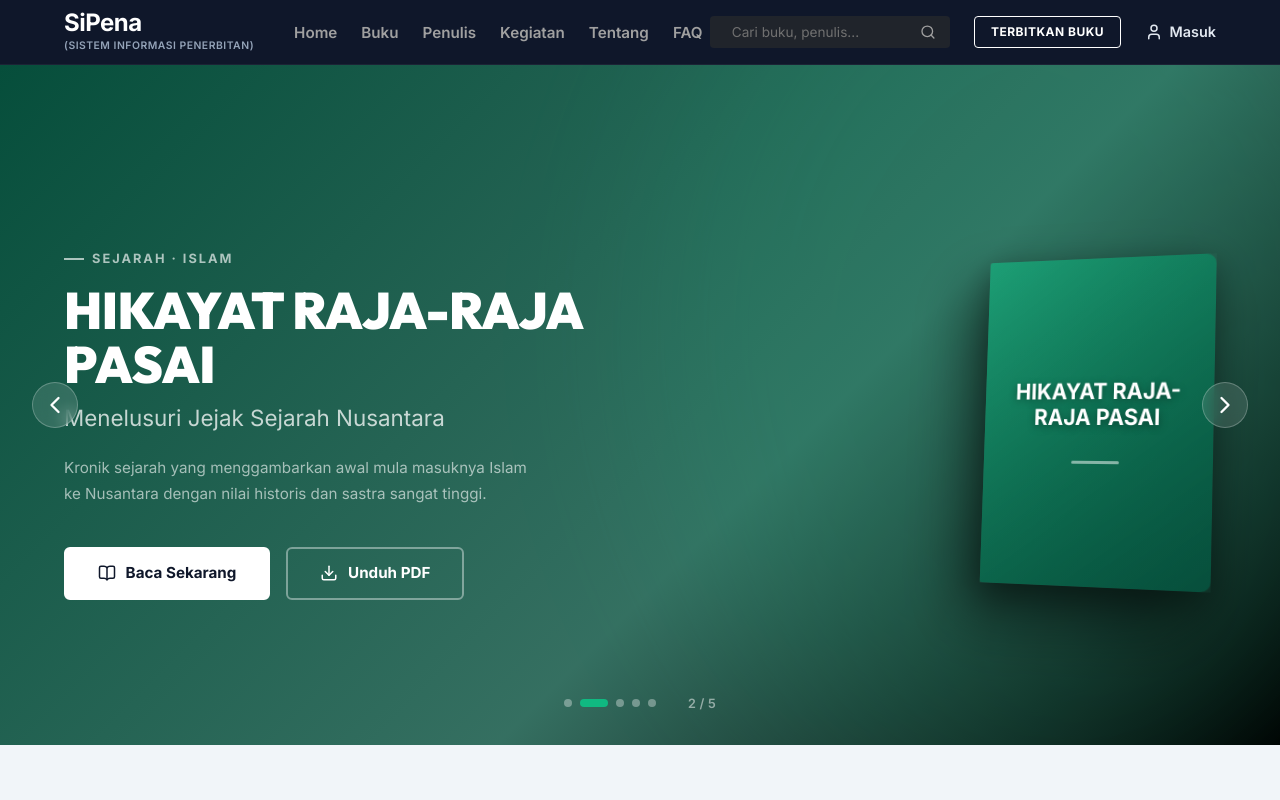
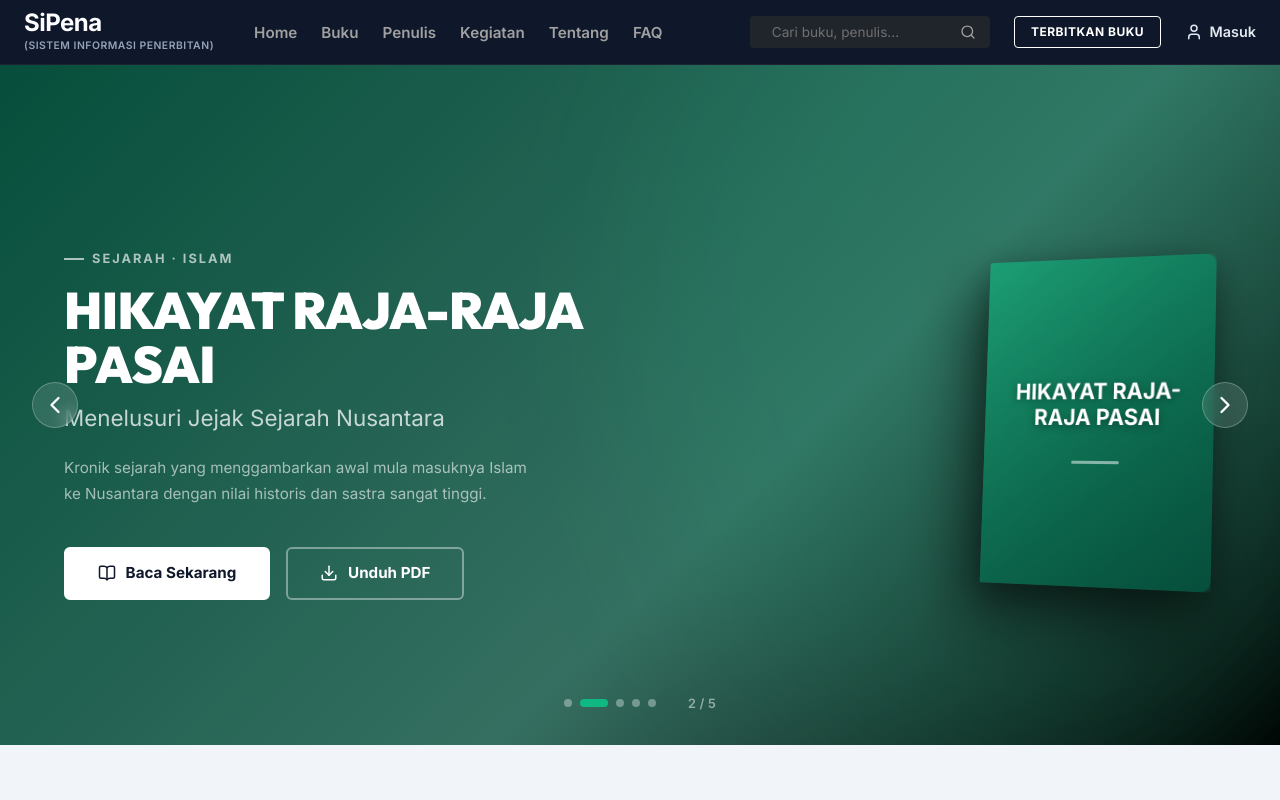
Before and after one commit to sandiregicnaldi/Website-Sipena, a React (Vite) app: page / in a window 1280 px wide. Shown: the top 800 px of the page. Built offline with nearby package versions, Linux system fonts and the light colour scheme.

Commit message:
fix: tampilkan menu profil untuk calon penulis dan lebarkan header logo

```diff
--- a/src/components/Header.css
+++ b/src/components/Header.css
@@ -15,6 +15,7 @@
   justify-content: space-between;
   align-items: center;
   height: 64px; /* Kembalikan ke tinggi yang ideal/kompak */
+  max-width: 1400px; /* Diperlebar agar logo lebih ke pojok kiri */
 }
 
 /* ── LEFT: Logo & Nav ─────────────────────────── */
--- a/src/components/Header.jsx
+++ b/src/components/Header.jsx
@@ -57,7 +57,7 @@ const Header = () => {
                       <ShieldCheck size={14} /> Panel Admin
                     </Link>
                   )}
-                  {isAuthor && (
+                  {(isAuthor || user?.role === 'calon penulis') && (
                     <Link to="/profil-saya" className="dropdown-item">
                       <LayoutDashboard size={14} /> Profil Saya
                     </Link>
```
